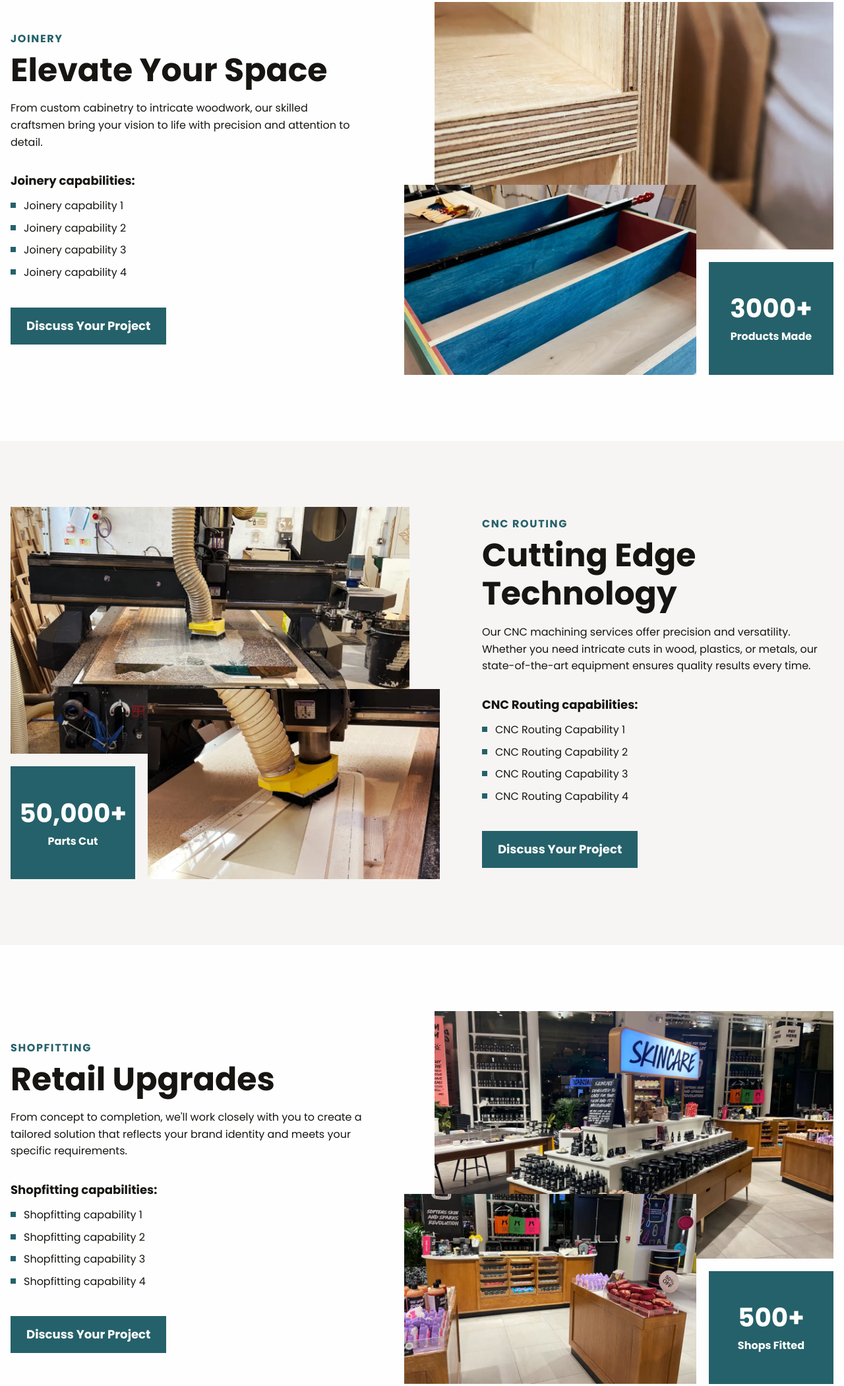
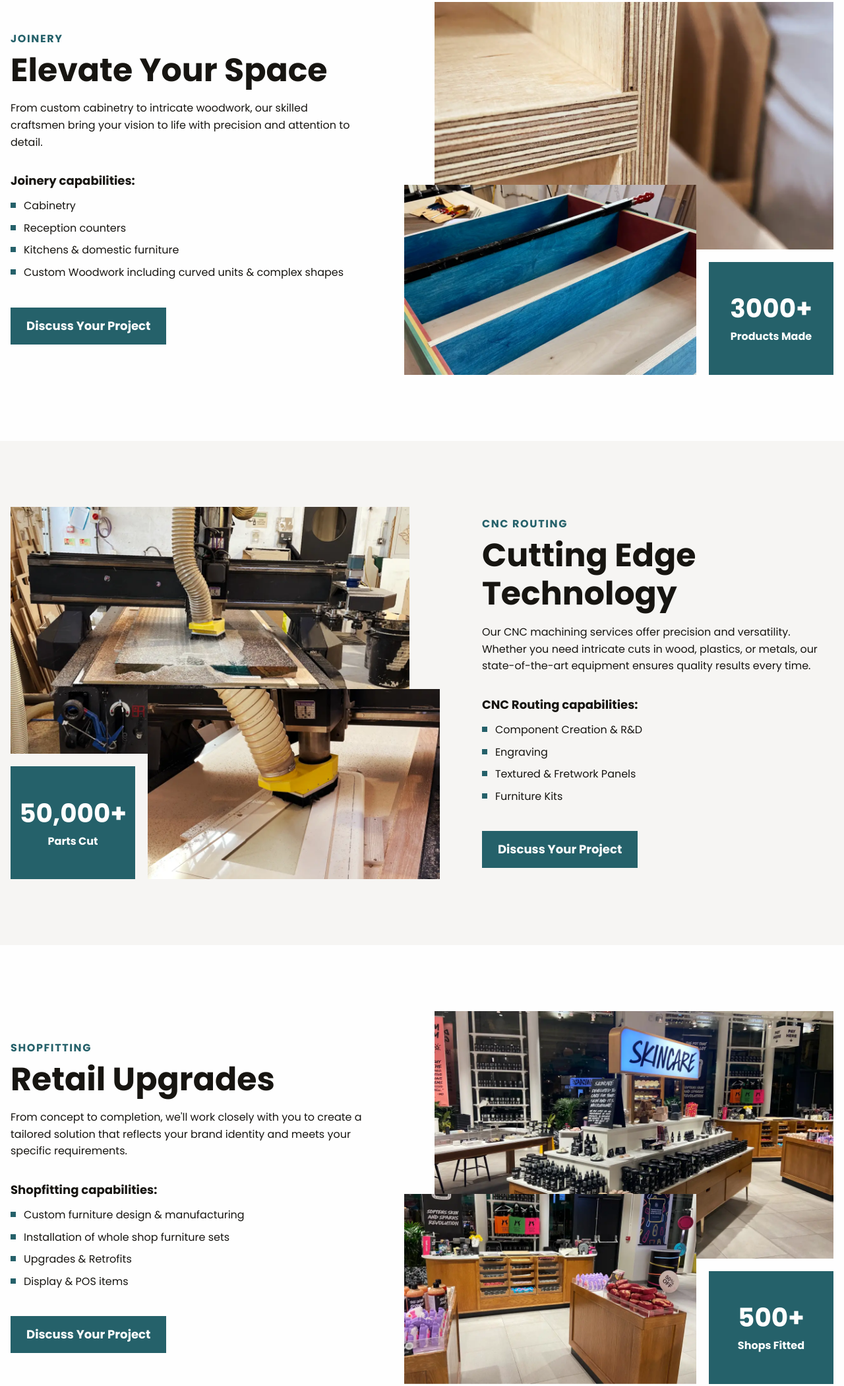
Before and after one commit to longbeachwebworks/benchmarque-designs, a plain HTML site: page services.html in a window 1280 px wide. Shown: the part 442-2542 px from the top of the page at 66% size. Drawn offline with Linux system fonts and the light colour scheme.

Commit message:
Service capability bullets and gitignore
Updated the services <ul> for Joinery, CNC, Shop fitting and exhibition design.

Added settings.json to gitignore

```diff
--- a/services.html
+++ b/services.html
@@ -221,10 +221,12 @@
             </p>
             <h3 class="cs-li-header">Joinery capabilities:</h3>
             <ul class="cs-ul">
-              <li class="cs-li">Joinery capability 1</li>
-              <li class="cs-li">Joinery capability 2</li>
-              <li class="cs-li">Joinery capability 3</li>
-              <li class="cs-li">Joinery capability 4</li>
+              <li class="cs-li">Cabinetry</li>
+              <li class="cs-li">Reception counters</li>
+              <li class="cs-li">Kitchens & domestic furniture</li>
+              <li class="cs-li">
+                Custom Woodwork including curved units & complex shapes
+              </li>
             </ul>
             <a href="contact.html" class="cs-button-solid"
               >Discuss Your Project</a
@@ -291,10 +293,10 @@
             </p>
             <h3 class="cs-li-header">CNC Routing capabilities:</h3>
             <ul class="cs-ul">
-              <li class="cs-li">CNC Routing Capability 1</li>
-              <li class="cs-li">CNC Routing Capability 2</li>
-              <li class="cs-li">CNC Routing Capability 3</li>
-              <li class="cs-li">CNC Routing Capability 4</li>
+              <li class="cs-li">Component Creation & R&D</li>
+              <li class="cs-li">Engraving</li>
+              <li class="cs-li">Textured & Fretwork Panels</li>
+              <li class="cs-li">Furniture Kits</li>
             </ul>
             <a href="contact.html" class="cs-button-solid"
               >Discuss Your Project</a
@@ -361,10 +363,10 @@
             </p>
             <h3 class="cs-li-header">Shopfitting capabilities:</h3>
             <ul class="cs-ul">
-              <li class="cs-li">Shopfitting capability 1</li>
-              <li class="cs-li">Shopfitting capability 2</li>
-              <li class="cs-li">Shopfitting capability 3</li>
-              <li class="cs-li">Shopfitting capability 4</li>
+              <li class="cs-li">Custom furniture design & manufacturing</li>
+              <li class="cs-li">Installation of whole shop furniture sets</li>
+              <li class="cs-li">Upgrades & Retrofits</li>
+              <li class="cs-li">Display & POS items</li>
             </ul>
             <a href="contact.html" class="cs-button-solid"
               >Discuss Your Project</a
@@ -431,10 +433,10 @@
             </p>
             <h3 class="cs-li-header">Exhibition Design capabilities:</h3>
             <ul class="cs-ul">
-              <li class="cs-li">Exhibition Design Capability 1</li>
-              <li class="cs-li">Exhibition Design Capability 2</li>
-              <li class="cs-li">Exhibition Design Capability 3</li>
-              <li class="cs-li">Exhibition Design Capability 4</li>
+              <li class="cs-li">Logos</li>
+              <li class="cs-li">Cases, plinths, pedestals and partitions</li>
+              <li class="cs-li">Layout and design</li>
+              <li class="cs-li">Full installation</li>
             </ul>
             <a href="contact.html" class="cs-button-solid"
               >Discuss Your Project</a
```
Also changed, not shown: 1 other file.
